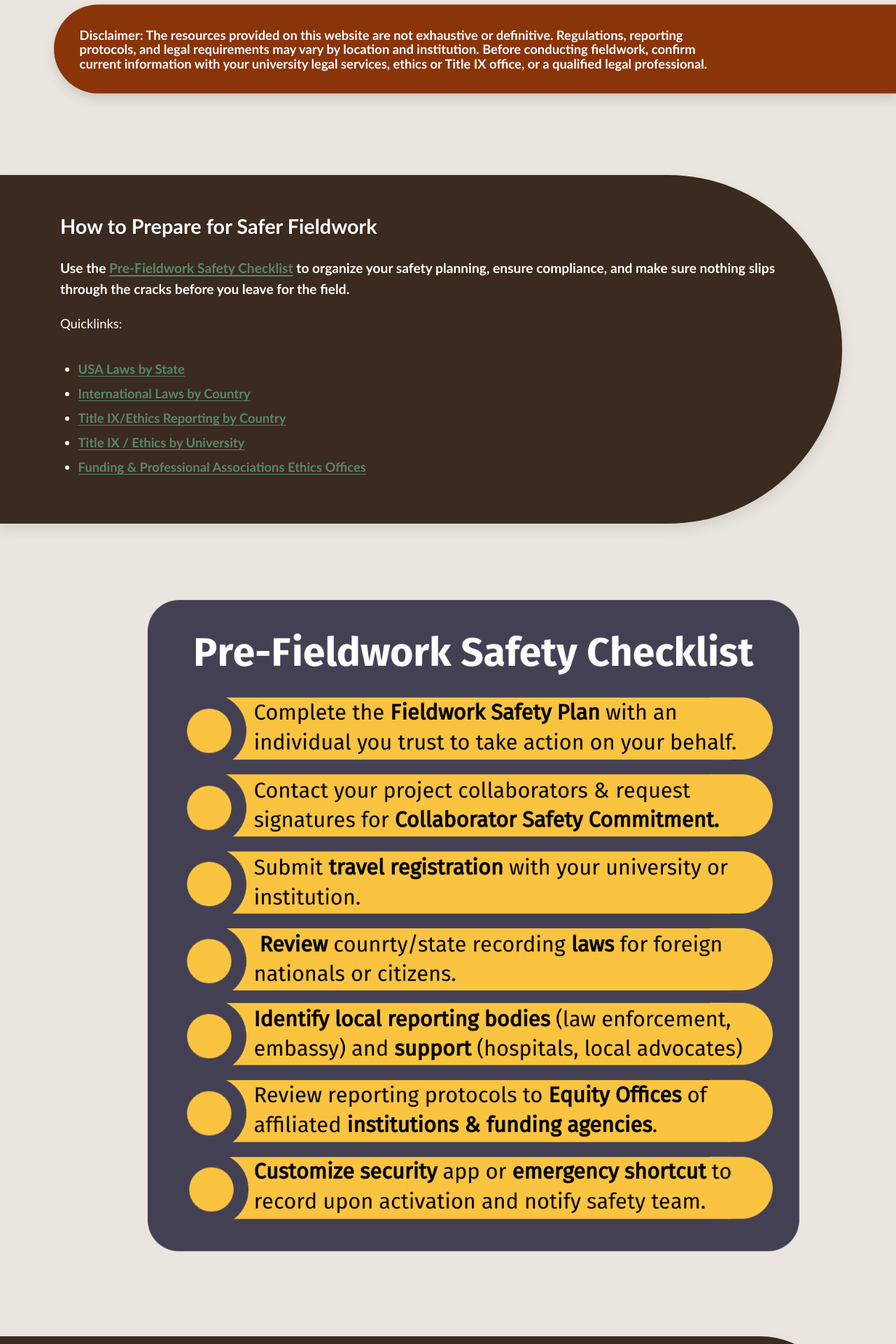
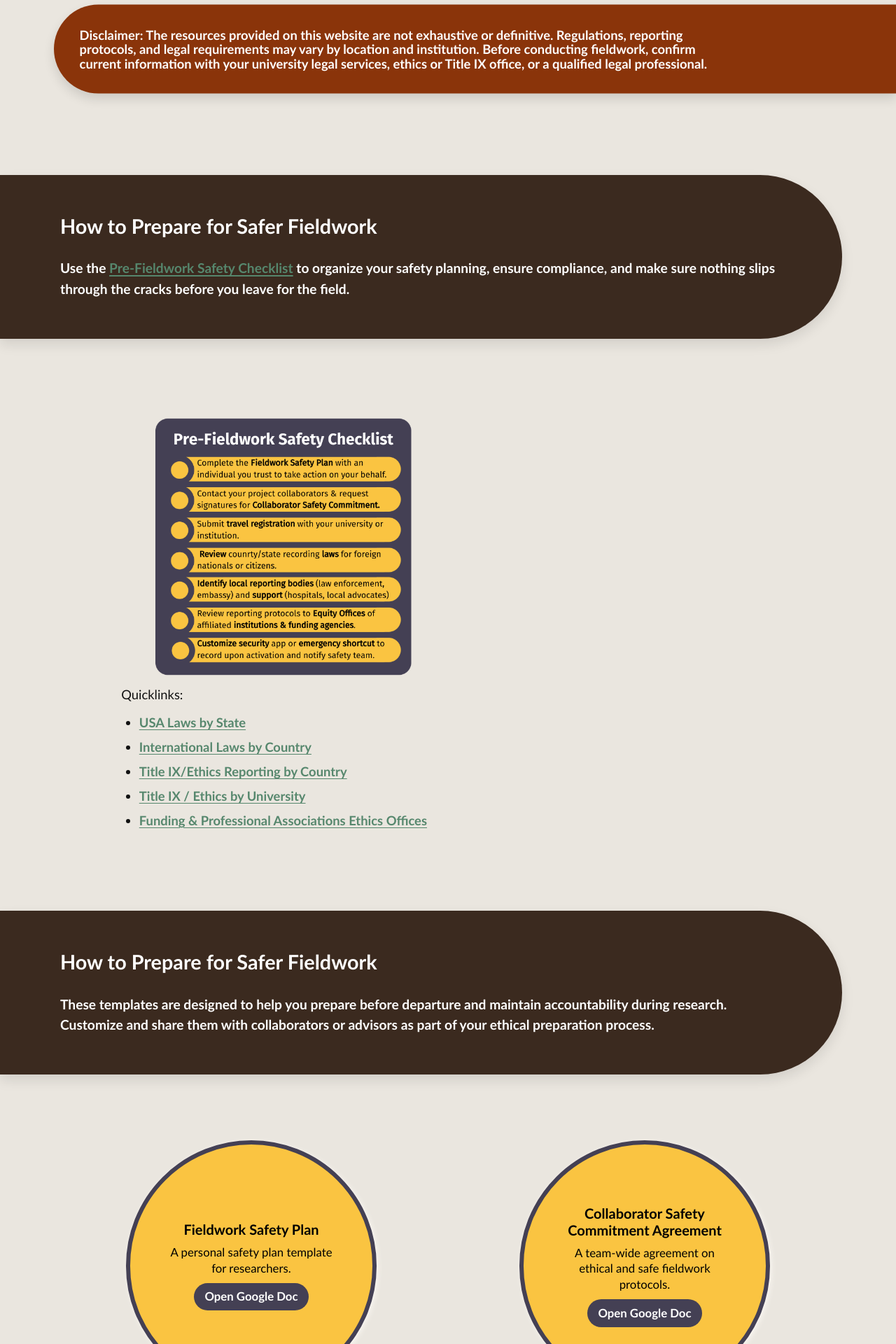
Before and after one commit to AnthroSafetyWarrior/GoldenTrowelProject, a Jekyll site: the page built from _pages/preparing.html, in a window 1280 px wide. Shown: the part 1167-3087 px from the top of the page at 70% size. Built offline with Jekyll 4.4.1, drawn with Linux system fonts in a browser that asks for light colours.

Commit message:
updating name

```diff
--- a/_pages/preparing.html
+++ b/_pages/preparing.html
@@ -37,6 +37,18 @@ This page connects you to guidance on:
  <div class="section">
     <h2>How to Prepare for Safer Fieldwork</h2>
     <p class="lede">Use the <strong><a href="https://docs.google.com/spreadsheets/d/1ZjhKX9xpNuL4AG_rvhCvbrSp2nIuF4NTJd0CaRwR53U/edit?usp=sharing" target="_blank" rel="noopener">Pre-Fieldwork Safety Checklist</a></strong> to organize your safety planning, ensure compliance, and make sure nothing slips through the cracks before you leave for the field.</p>
+</div>
+</section>
+
+<section class="section section--prep">
+    <div class="split split--prep">
+  <figure class="art">
+      <img
+        src="{{ '/assets/img/Safety-checklist.png' | absolute_url }}?v={{ site.time | date: '%s' }}" alt="Pre-Fieldwork Safety Checklist example"
+  loading="lazy" decoding="async" fetchpriority="low"
+ </figure>
+
+<div class="text">
 <p>
 Quicklinks:
 <ul>
@@ -47,16 +59,8 @@ Quicklinks:
 <li><strong><a href="https://goldentrowelproject.org/fundingethics.html" rel="noopener">Funding &amp; Professional Associations Ethics Offices</a></strong></li>
 </ul>
 </div>
+</div>
 </section>
-
-<section class="section">
-    <figure class="art art--left">
-      <img
-        src="{{ '/assets/img/Safety-checklist.png' | absolute_url }}?v={{ site.time | date: '%s' }}" alt="Pre-Fieldwork Safety Checklist example"
-  loading="lazy" decoding="async" fetchpriority="low"
- </figure>
-</section>
-
 
 <!-- 3) PREPARING — pillband -->
 <section class="pillband pill--soil pill--clip-left pill--tight">
```
